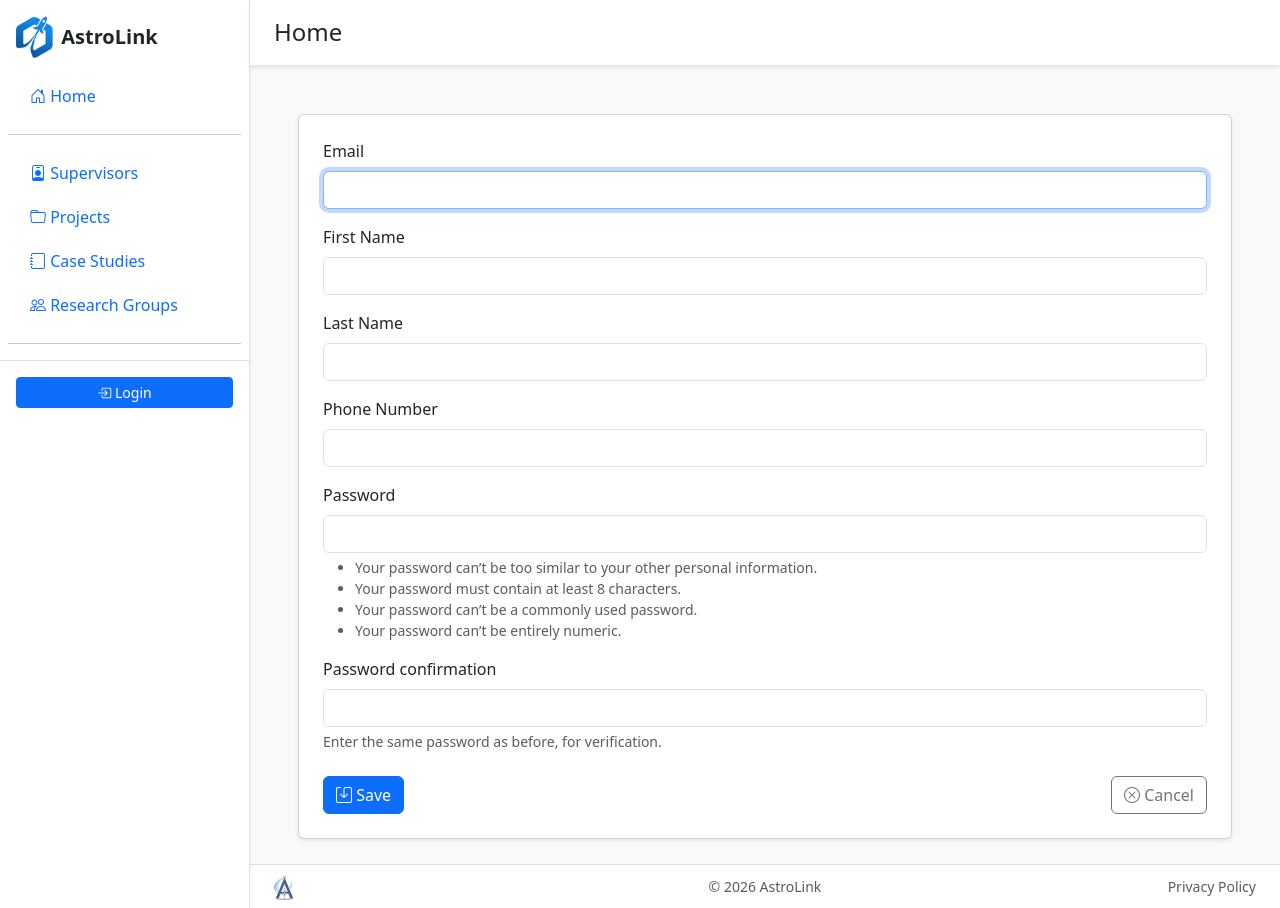
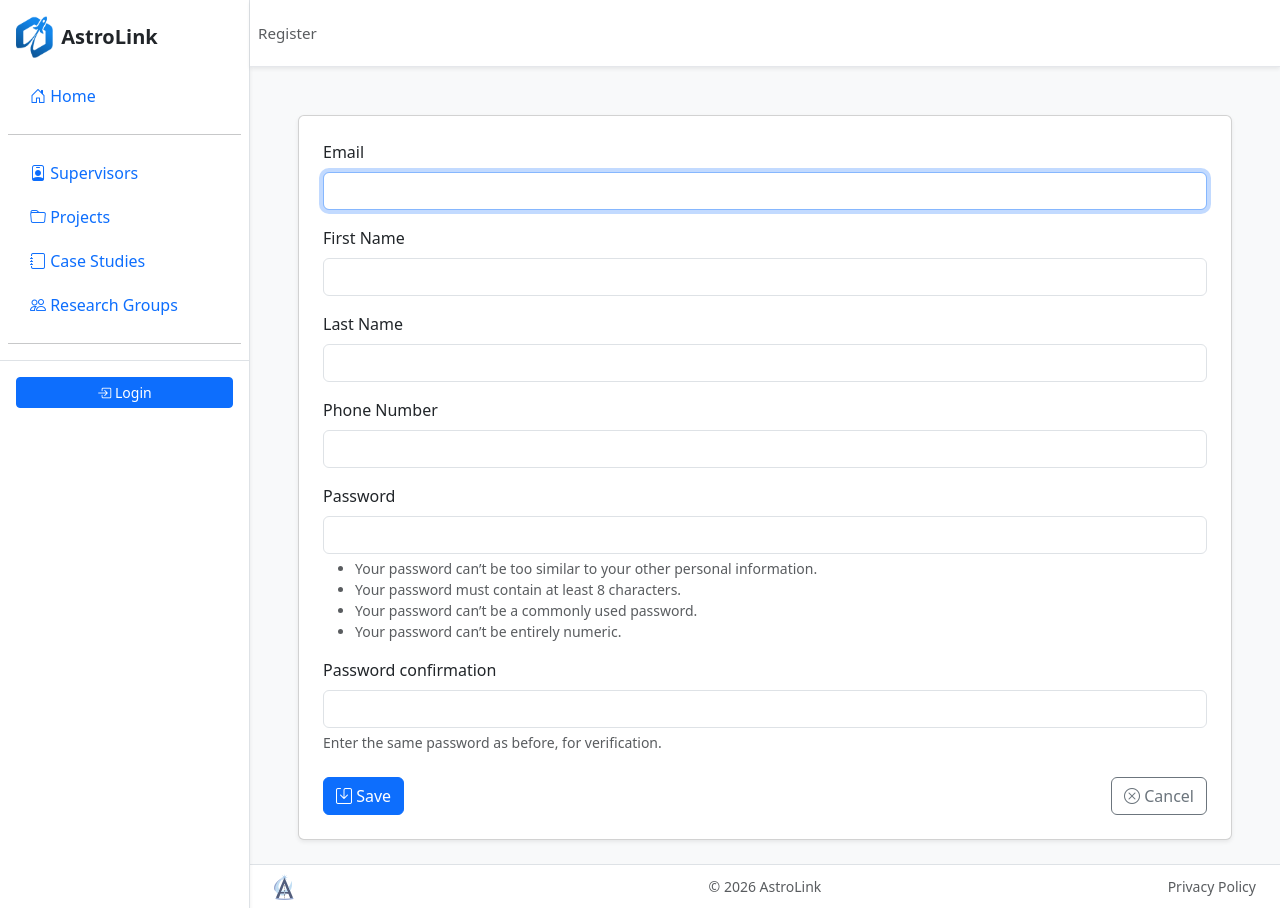
Before and after one commit to Yppilf/AstroLink, a Django app: page /register/ in a window 1280 px wide. Run offline with Django 5.2, Linux system fonts and the light colour scheme; some libraries are stand-ins or nearby versions.

Commit message:
breadcrumbs

```diff
--- /dev/null
+++ b/astrolink/context_processors.py
@@ -0,0 +1,101 @@
+from django.urls import resolve, reverse, Resolver404
+
+AUTH_BREADCRUMBS = {
+    "my_profile": [
+        {"title": "Profile"}
+    ],
+    "edit_profile": [
+        {"title": "Profile", "url": "authentication:my_profile"},
+        {"title": "Edit"}
+    ],
+    "profile_detail": [
+        {"title": "Profile"},
+        {"title": "{username}"}
+    ],
+    "login": [
+        {"title": "Login"}
+    ],
+    "register": [
+        {"title": "Register"}
+    ],
+    "admin_register": [
+        {"title": "Admin Register"}
+    ],
+    "password_reset_request": [
+        {"title": "Forgot password"}
+    ],
+    "password_reset_confirm": [
+        {"title": "Reset password"}
+    ],
+}
+
+def dynamic_breadcrumbs(request):
+    breadcrumbs = []
+
+    try:
+        match = resolve(request.path_info)
+        url_name = match.url_name
+        app_name = match.app_name
+        kwargs = match.kwargs
+    except Resolver404:
+        return {"breadcrumbs": breadcrumbs}
+
+    # --- AUTH / SPECIAL CASES ---
+    if app_name == "authentication" and url_name in AUTH_BREADCRUMBS:
+        for crumb in AUTH_BREADCRUMBS[url_name]:
+            title = crumb["title"]
+
+            # Replace placeholders
+            if "{username}" in title:
+                title = title.format(username=kwargs.get("username"))
+
+            url = None
+            if "url" in crumb:
+                url = reverse(crumb["url"])
+
+            breadcrumbs.append({
+                "title": title,
+                "url": url
+            })
+
+        return {"breadcrumbs": breadcrumbs}
+
+    # --- GENERIC ASTROLINK CRUD LOGIC ---
+    if url_name:
+        parts = url_name.split("_")
+        if len(parts) >= 2:
+            model = parts[0]
+            action = parts[1]
+
+            model_title = model.replace("_", " ").title()
+            list_url_name = f"{app_name}:{model}_list"
+
+            # Add list breadcrumb
+            try:
+                breadcrumbs.append({
+                    "title": f"{model_title}",
+                    "url": reverse(list_url_name)
+                })
+            except:
+                breadcrumbs.append({
+                    "title": f"Astrolink"
+                })
+
+            if action in ("detail", "update", "delete"):
+                obj_title = None
+                pk = kwargs.get("pk")
+
+                try:
+                    from astrolink import models
+                    model_class = getattr(models, model.capitalize())
+                    obj = model_class.objects.get(pk=pk)
+                    obj_title = str(obj)
+                except Exception:
+                    obj_title = pk
+
+                breadcrumbs.append({"title": obj_title})
+
+            elif action == "create":
+                breadcrumbs.append({"title": f"Create {model_title}"})
+
+    return {"breadcrumbs": breadcrumbs}
--- a/astrolink/templates/forum/base.html
+++ b/astrolink/templates/forum/base.html
@@ -134,13 +134,30 @@
     </nav>
 
     <div class="main-section">
-        <header id="topbar" class="bg-white shadow-sm d-flex justify-content-between align-items-center">
-            <h1 class="h4 m-0">{{ page_title|default:"Home" }}</h1>
+        <header id="topbar" class="bg-white shadow-sm d-flex justify-content-between align-items-center p-2">
+            <nav aria-label="breadcrumb" class="breadcrumb-container m-0">
+                <ol class="breadcrumb mb-0">
+                    {% for crumb in breadcrumbs %}
+                        {% if not forloop.last %}
+                            <li class="breadcrumb-item">
+                                {% if crumb.url %}
+                                    <a href="{{ crumb.url }}">{{ crumb.title }}</a>
+                                {% else %}
+                                    {{ crumb.title }}
+                                {% endif %}
+                            </li>
+                        {% else %}
+                            <li class="breadcrumb-item active" aria-current="page">{{ crumb.title }}</li>
+                        {% endif %}
+                    {% endfor %}
+                </ol>
+            </nav>
 
             <button class="btn btn-outline-secondary d-lg-none" id="toggleSidebar">
                 <i class="bi bi-list"></i>
             </button>
         </header>
+
         <main id="content">
             {% block content %}
             {% endblock %}
--- a/astrolink/templates/forum/generic_form.html
+++ b/astrolink/templates/forum/generic_form.html
@@ -34,8 +34,20 @@
 
             {% if extra_form %}
                 <hr>
-                {{ extra_form.as_p }}
+                {% for field in extra_form %}
+                    <div class="mb-3">
+                        <label class="form-label" for="{{ field.id_for_label }}">{{ field.label }}</label>
+                        {{ field|add_class:"form-control" }}
+                        {% if field.help_text %}
+                            <div class="form-text">{{ field.help_text }}</div>
+                        {% endif %}
+                        {% for error in field.errors %}
+                            <div class="text-danger small">{{ error }}</div>
+                        {% endfor %}
+                    </div>
+                {% endfor %}
             {% endif %}
+
 
             <div class="d-flex justify-content-between mt-4">
                 <button type="submit" class="btn btn-primary">
--- a/config/settings.py
+++ b/config/settings.py
@@ -70,6 +70,7 @@
                 'django.contrib.auth.context_processors.auth',
                 'django.contrib.messages.context_processors.messages',
                 'permissions.context_processors.global_permissions',
+                "astrolink.context_processors.dynamic_breadcrumbs",
             ],
         },
     },
--- a/static/css/style.css
+++ b/static/css/style.css
@@ -118,6 +118,40 @@
     padding: 1.5rem;
 }
 
+/* ===== Breadcrumb styling ===== */
+
+.breadcrumb-container {
+    font-size: 0.95rem; /* slightly larger than default */
+}
+
+.breadcrumb {
+    margin-bottom: 0;
+}
+
+.breadcrumb-item {
+    font-weight: 500;
+    color: #212529; /* Bootstrap body text color */
+}
+
+.breadcrumb-item a {
+    color: var(--primary); /* Bootstrap primary */
+    text-decoration: none;
+    transition: color 0.15s ease-in-out;
+}
+
+.breadcrumb-item a:hover {
+    color: var(--primary);
+    text-decoration: none;
+}
+
+.breadcrumb-item + .breadcrumb-item::be
+
+.breadcrumb-container {
+    background-color: #f8f9fa;
+    padding: 0.35rem 0.75rem;
+    border-radius: 0.375rem;
+}
+
 
 /* ================================================
    RESPONSIVENESS
```
